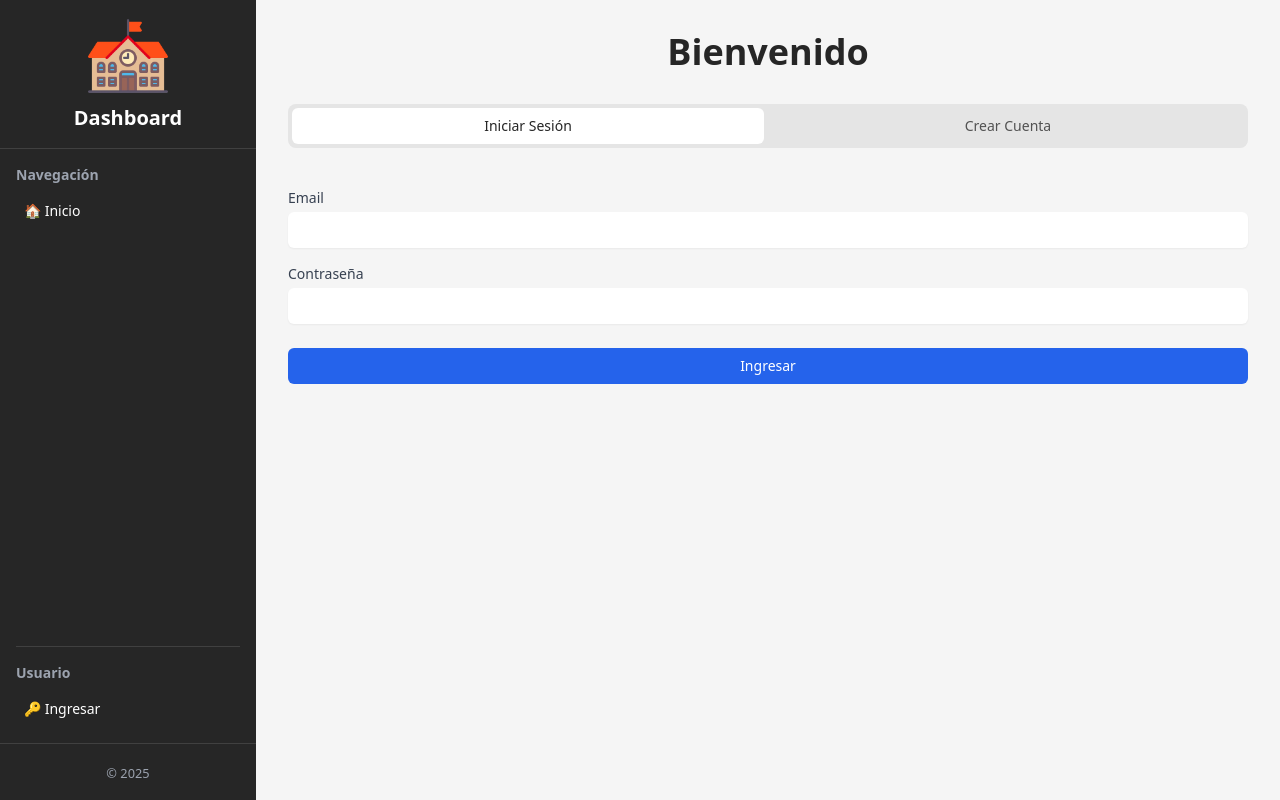
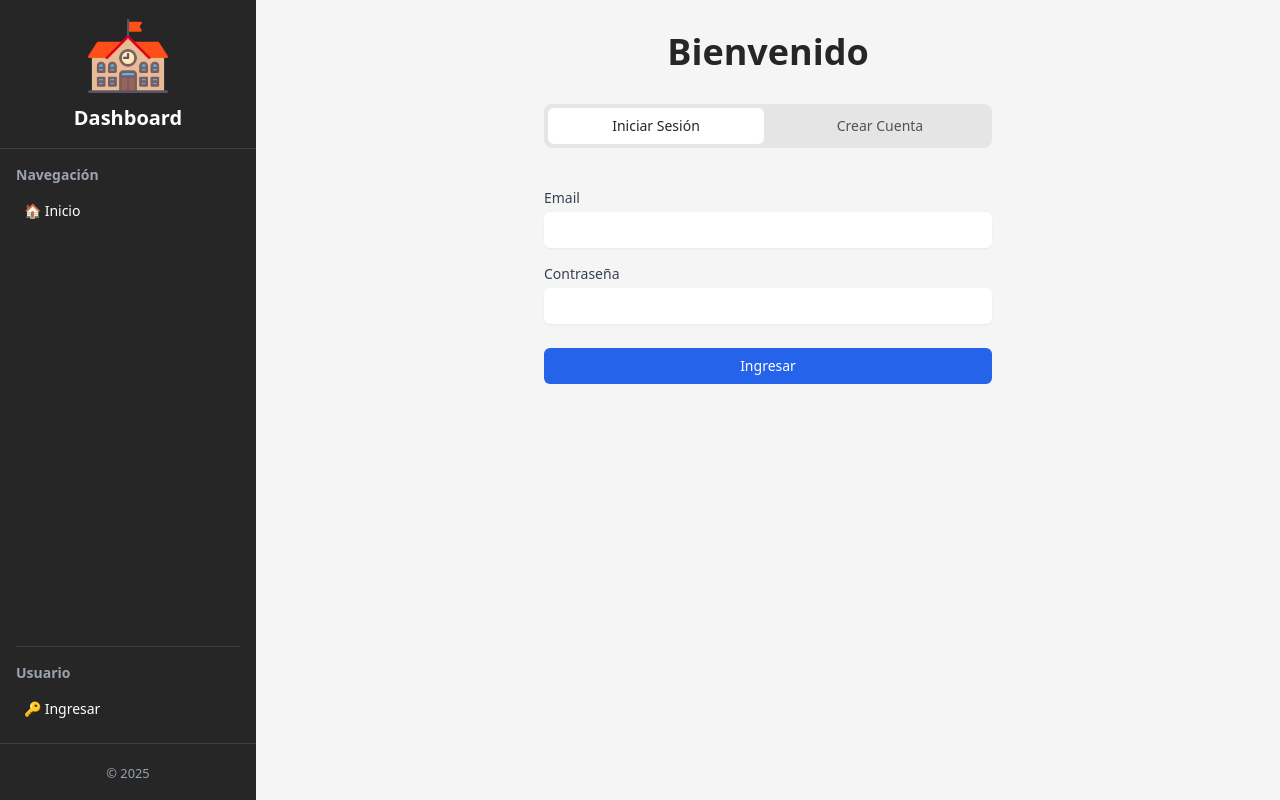
Before and after one commit to IvanGabrielYarupaitanRivera/SistemaDeGestionAcademica, a SvelteKit app: page /ingresar in a window 1280 px wide. Built offline with nearby package versions, Linux system fonts and the light colour scheme; no server answers.

Commit message:
Reorganizar el diseño del formulario de ingreso y registro para mejorar la usabilidad

```diff
--- a/src/routes/ingresar/+page.svelte
+++ b/src/routes/ingresar/+page.svelte
@@ -77,6 +77,7 @@
 	</div>
 {/if}
 
+<div class=" mx-0 md:mx-32 xl:mx-64">
 	<div class="mb-6 grid grid-cols-2 gap-2 rounded-lg bg-neutral-200 p-1">
 		<button
 			class="rounded-md px-4 py-2 text-sm font-medium transition-all
@@ -140,7 +141,9 @@
 					<legend class="sr-only">Datos de registro</legend>
 
 					<div>
-					<label for="signup-email" class="block text-sm font-medium text-gray-700"> Email </label>
+						<label for="signup-email" class="block text-sm font-medium text-gray-700">
+							Email
+						</label>
 						<input
 							id="signup-email"
 							name="email"
@@ -172,3 +175,4 @@
 			</form>
 		</section>
 	{/if}
+</div>
```
Lines whose indentation alone changed are shown as unchanged.
